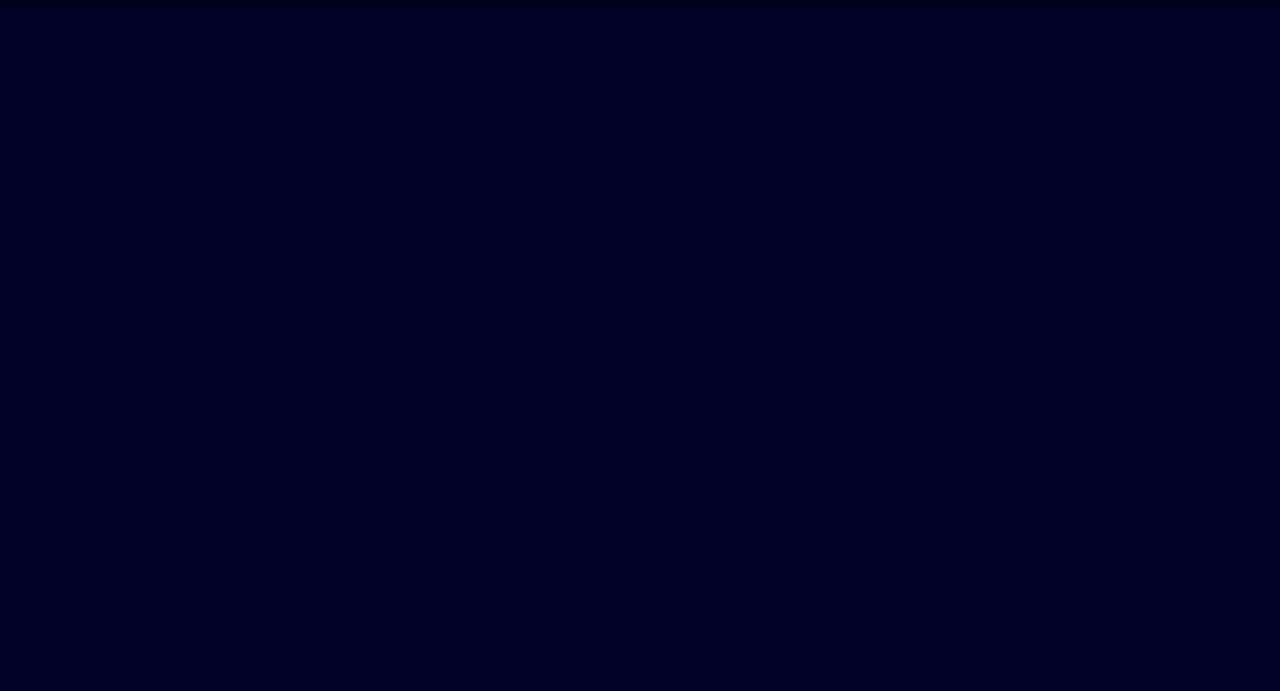
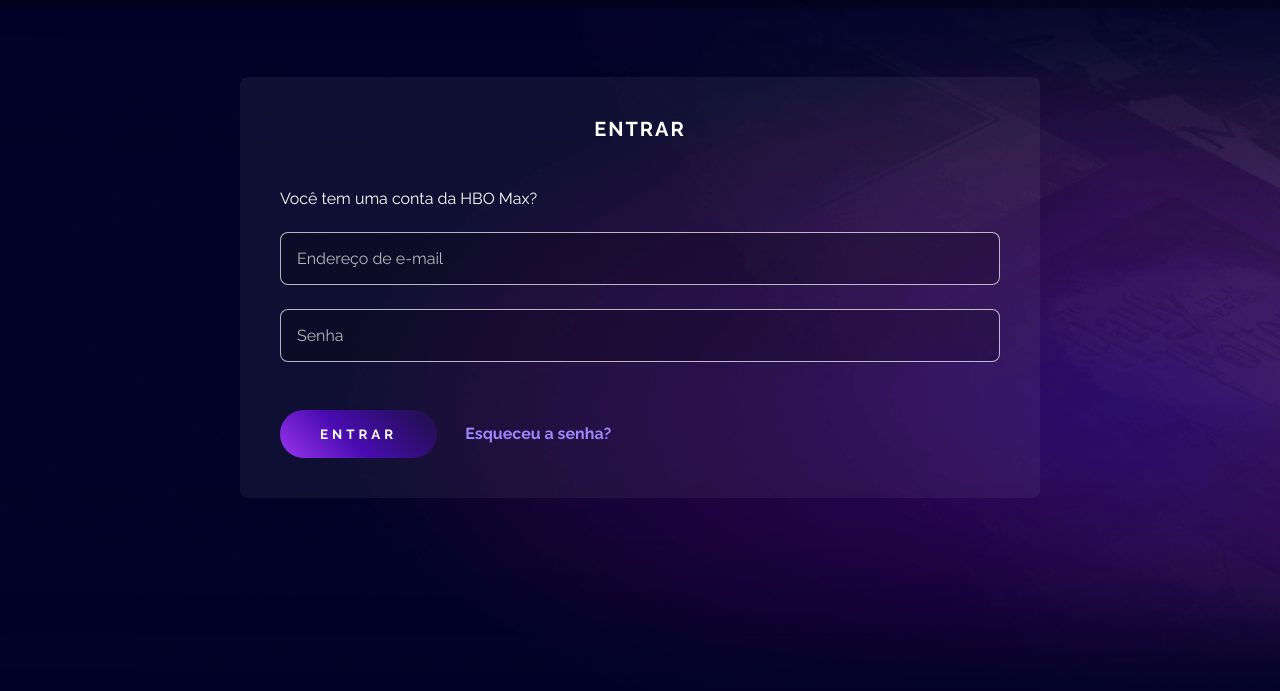
Before and after one commit to josebauer/clone-hbomax, a plain HTML site: page signIn.html in a window 1280 px wide. Shown: the part 47-738 px from the top of the page. Drawn offline with Linux system fonts and the light colour scheme.

Commit message:
Finaliza formulário de login

```diff
--- a/assets/css/global.css
+++ b/assets/css/global.css
@@ -87,6 +87,30 @@ p {
   background: var(--btn-link-bg-color);
 }
 
+.button {
+  padding: 16px 40px;
+  border-radius: 500px;
+  font-weight: 700;
+  color: var(--text-color);
+  text-transform: uppercase;
+  letter-spacing: 4px;
+  border: none;
+  cursor: pointer;
+}
+
+.button-gradient {
+  background: var(--btn-bg-color-gradient);
+  outline: 3px solid transparent;
+  background-size: 250%;
+  transition: background 1s, outline 1s, transform 1s;
+}
+
+.button-gradient:hover {
+  background-color: transparent;
+  background-position: 100%;
+  outline: 2px solid var(--secondary-color);
+  transform: scale(1.05);
+}
 
 .container {
   max-width: 1200px;
--- a/assets/css/signIn.css
+++ b/assets/css/signIn.css
@@ -1 +1,72 @@
 @import url("./global.css");
+
+body {
+  background-image: url(../images/background-movies-series.png);
+  background-size: cover;
+  height: 100vh;
+}
+
+.navbar {
+  position: relative;
+}
+
+.content {
+  display: flex;
+  justify-content: center;
+  align-items: center;
+  font-family: "Quicksand", cursive;
+  width: 100%;
+  height: 70%;
+  padding: 24px;
+}
+
+.login {
+  width: 100%;
+  max-width: 800px;
+  background-color: var(--form-bg-color);
+  border-radius: 8px;
+  display: flex;
+  flex-direction: column;
+  gap: 24px;
+  padding: 40px;
+}
+
+.login-title {
+  letter-spacing: 2px;
+  text-transform: uppercase;
+  font-size: 1.25rem;
+  margin-bottom: 24px;
+}
+
+.login-label {
+  text-align: left;
+}
+
+.field {
+  background: var(--form-field-bg-color);
+  border: var(--form-field-border);
+  border-radius: 8px;
+  color: var(--text-color);
+  padding: 16px;
+  font-size: 1rem;
+}
+
+.field::placeholder {
+  color: var(--form-field-placeholder);
+}
+
+.field:invalid {
+  border-color: var(--form-field-error);
+}
+
+.actions {
+  margin-top: 24px;
+  text-align: left;
+}
+
+.forgot-password {
+  color: var(--link-color);
+  text-decoration: none;
+  margin-left: 24px;
+  font-weight: bold;
+}
--- a/signIn.html
+++ b/signIn.html
@@ -17,5 +17,20 @@
       <a href="#subscribe" class="menu-item button-nav">ASSINE AGORA</a>
     </div>
   </nav>
+
+  <!-- Main -->
+  <main class="content">
+    <!-- Form -->
+    <form class="container login">
+      <h1 class="login-title">Entrar</h1>
+      <label class="login-label">Você tem uma conta da HBO Max?</label>
+      <input class="field" type="email" name="email" id="email" placeholder="Endereço de e-mail">
+      <input class="field" type="password" name="password" id="password" placeholder="Senha" minlength="8">
+      <div class="actions">
+        <button type="submit" class="button button-gradient">Entrar</button>
+        <a href="#" class="forgot-password">Esqueceu a senha?</a>
+      </div>
+    </form>
+  </main>
 </body>
 </html>
```
Also changed, not shown: assets/css/index.css (+0 -25 lines).
